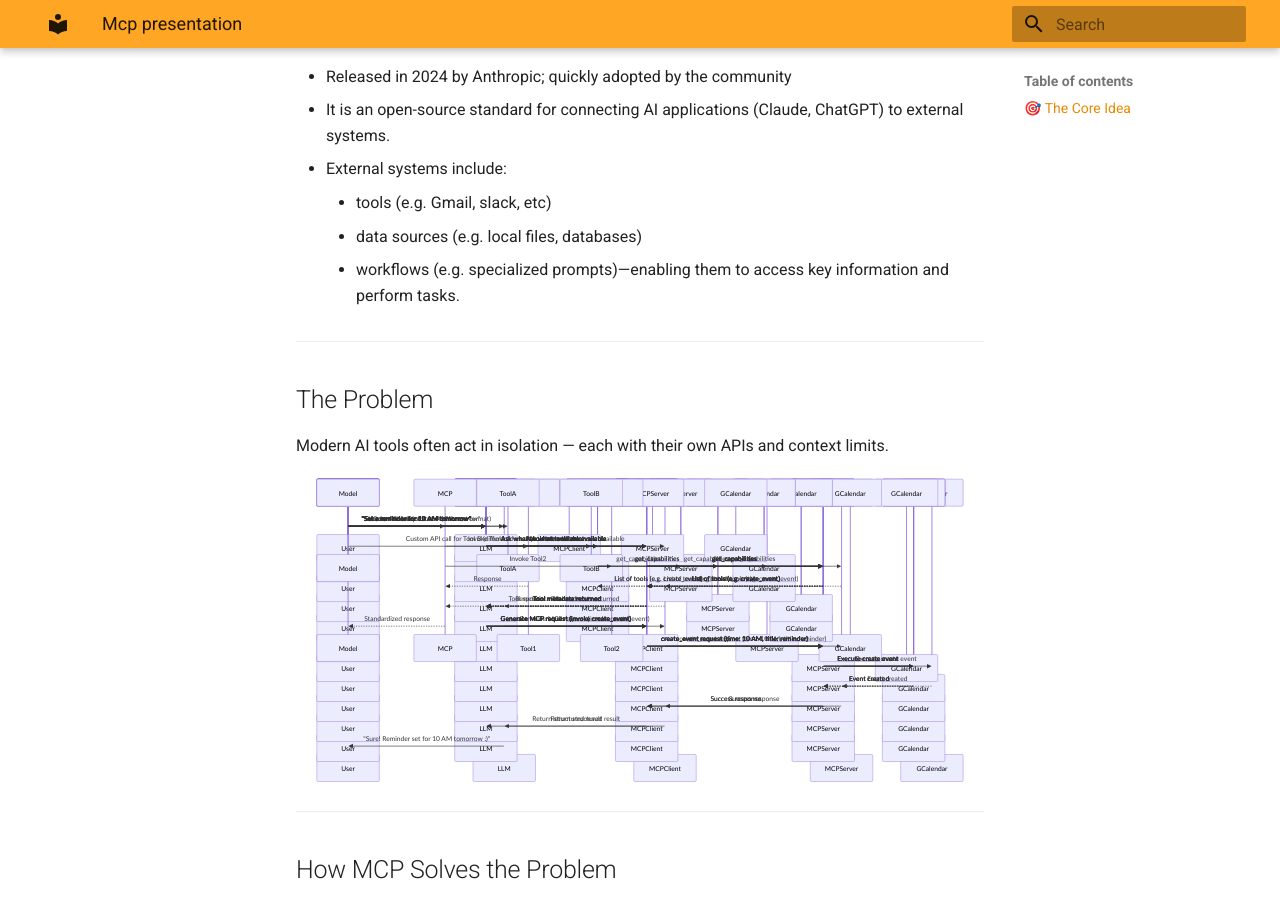
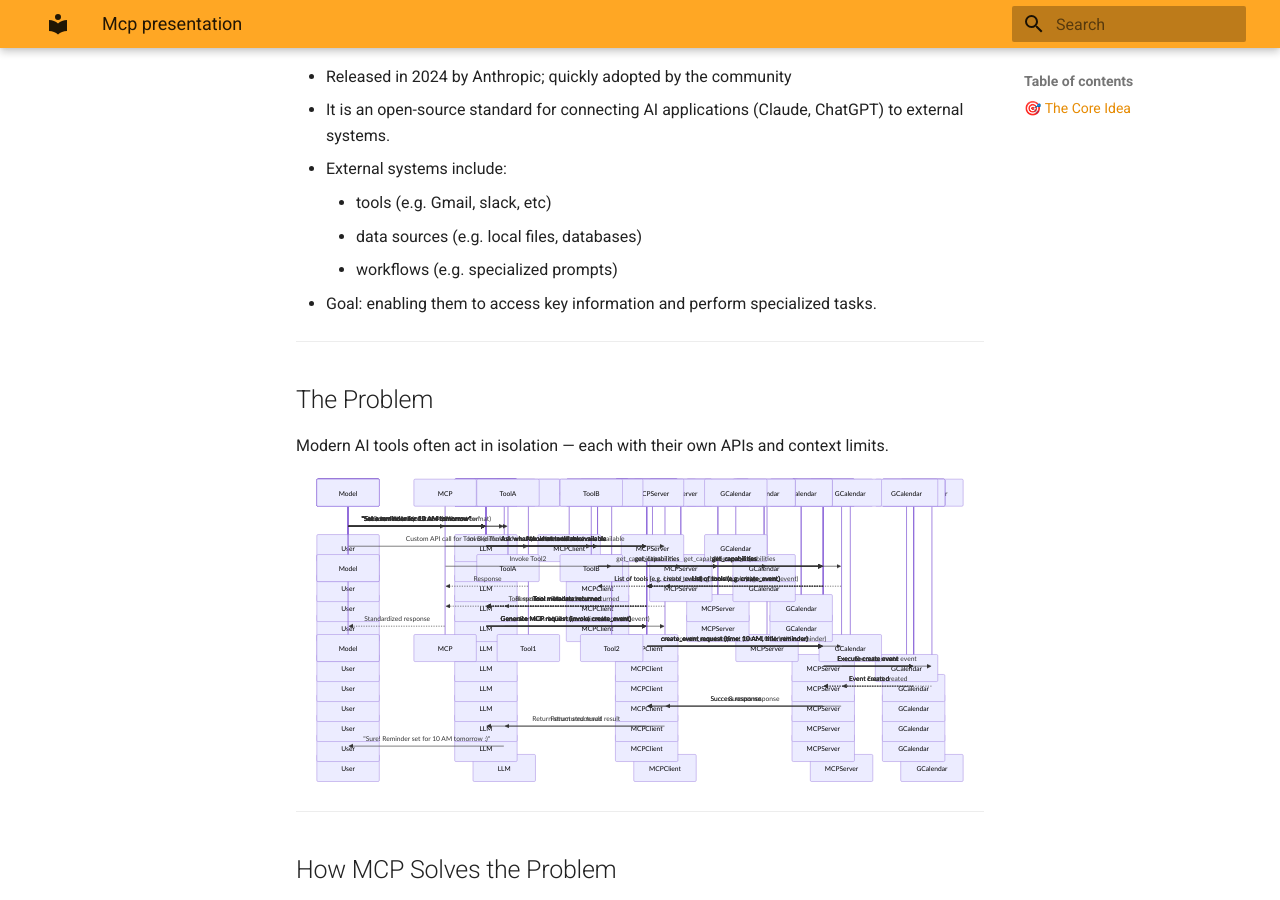
Before and after one commit to bicep/ol-demo, an MkDocs documentation site: the page built from docs/mcp-presentation.md, in a window 1280 px wide and 900 px high, scrolled down 1454 px. Built offline with MkDocs 1.6.1 and Material for MkDocs 9.7.7, drawn with Linux system fonts in a browser that asks for light colours.

Commit message:
update definition

```diff
--- a/docs/mcp-presentation.html
+++ b/docs/mcp-presentation.html
@@ -47,9 +47,10 @@
 <ul>
 <li>tools (e.g. Gmail, slack, etc)</li>
 <li>data sources (e.g. local files, databases)</li>
-<li>workflows (e.g. specialized prompts)—enabling them to access key information and perform tasks.</li>
+<li>workflows (e.g. specialized prompts)</li>
 </ul>
 </li>
+<li>Goal: enabling them to access key information and perform specialized tasks.</li>
 </ul>
 </section>
 </foreignObject></svg><svg data-marpit-svg="" viewBox="0 0 1280 720"><foreignObject width="1280" height="720"><section id="6" data-paginate="true" data-theme="default" lang="en-US" data-marpit-pagination="6" style="--paginate:true;--theme:default;" data-marpit-pagination-total="24">
--- a/docs/mcp-presentation.md
+++ b/docs/mcp-presentation.md
@@ -52,7 +52,8 @@
 - External systems include:
     - tools (e.g. Gmail, slack, etc)
     - data sources (e.g. local files, databases)
-    - workflows (e.g. specialized prompts)—enabling them to access key information and perform tasks.
+    - workflows (e.g. specialized prompts)
+- Goal: enabling them to access key information and perform specialized tasks.
 
 ---
 
```
